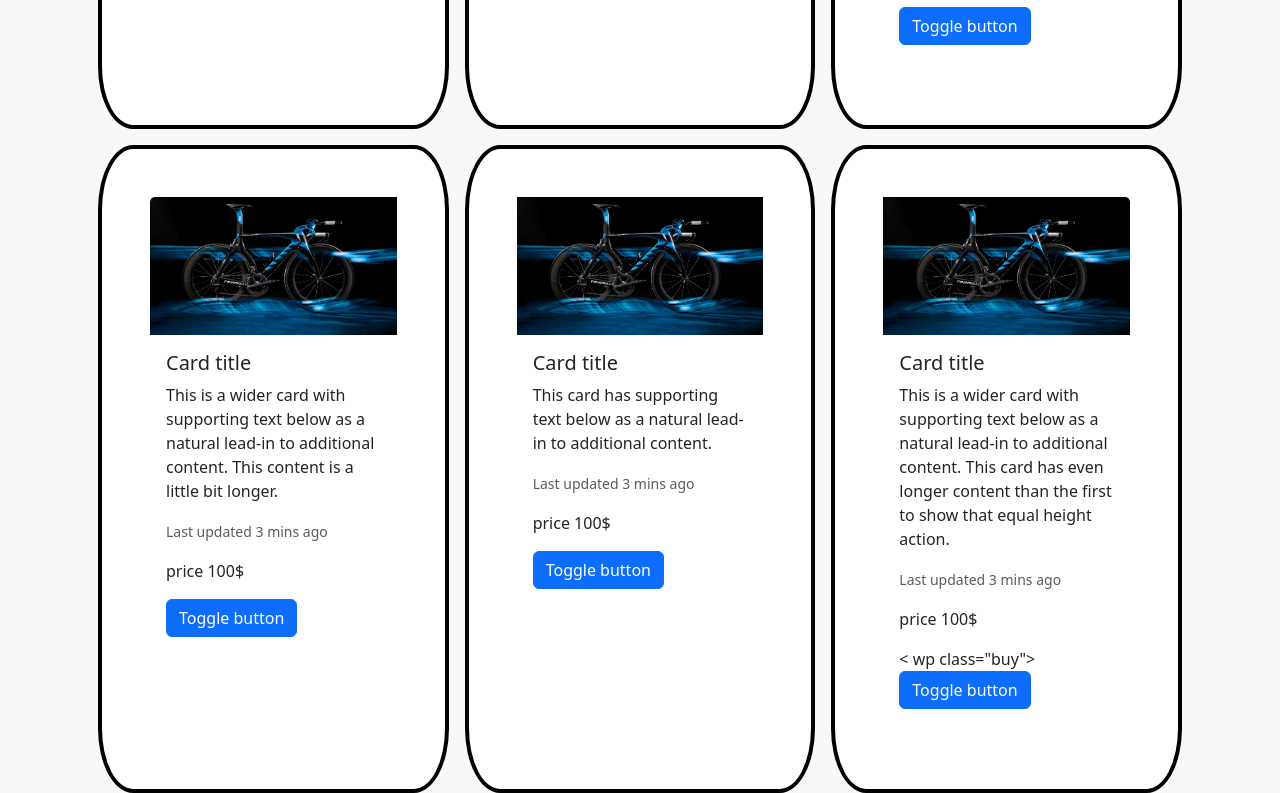
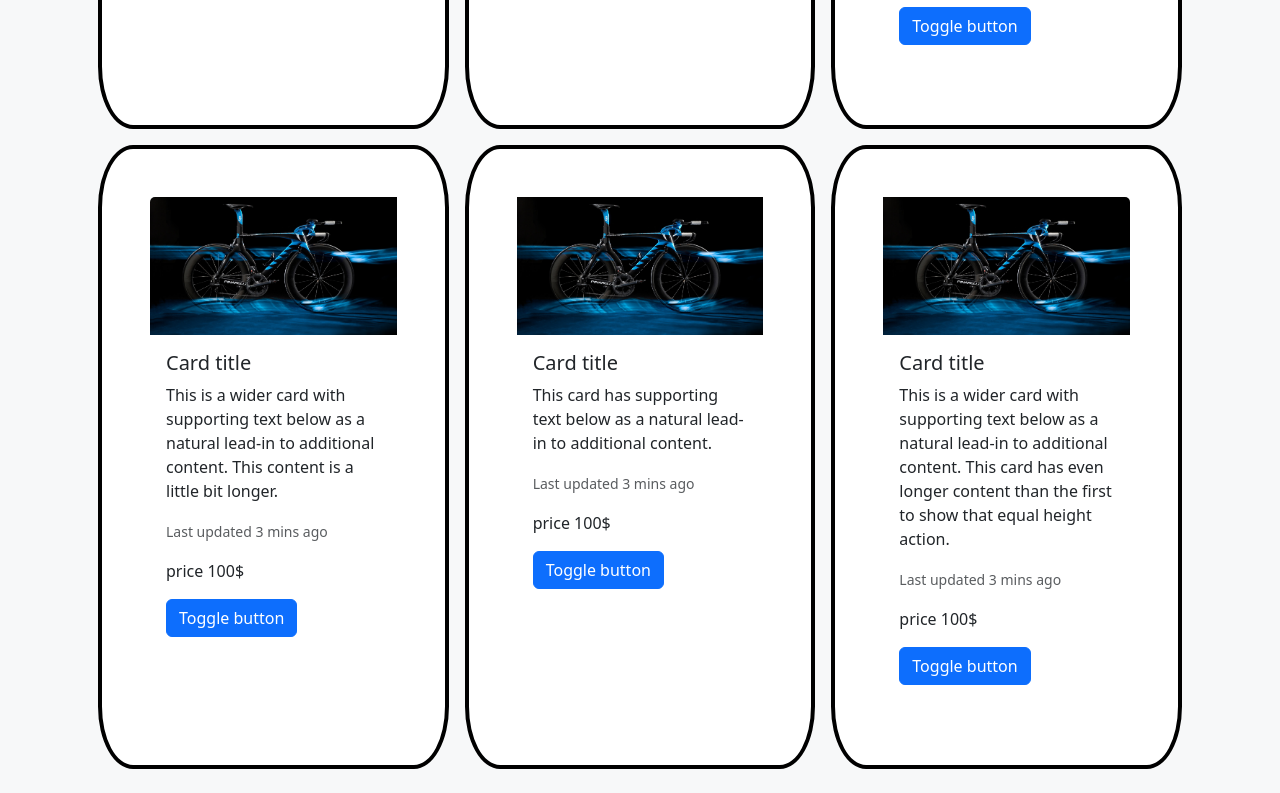
Before and after one commit to binshadhbu/code-init-, a website: page catogory/catogory.html in a window 1280 px wide. Shown: the part 584-1377 px from the top of the page. After the commit the page ends 1353 px from the top, so only its background shows below. Drawn offline with nearby package versions, Linux system fonts and the light colour scheme.

Commit message:
arshiy's pulled

```diff
--- a/catogory/catogory.html
+++ b/catogory/catogory.html
@@ -110,8 +110,7 @@
                     <p class="card-text">This is a wider card with supporting text below as a natural lead-in to additional content. This card has even longer content than the first to show that equal height action.</p>
                     <p class="card-text"><small class="text-muted">Last updated 3 mins ago</small></p>
                     <P class="price">price 100$</P>
-                    <
-                      wp class="buy"><button type="button" class="btn btn-primary" data-bs-toggle="button">Toggle button</button></p>
+                    <p class="buy"><button type="button" class="btn btn-primary" data-bs-toggle="button">Toggle button</button></p>
                   </div>
                 </div>
 
```
